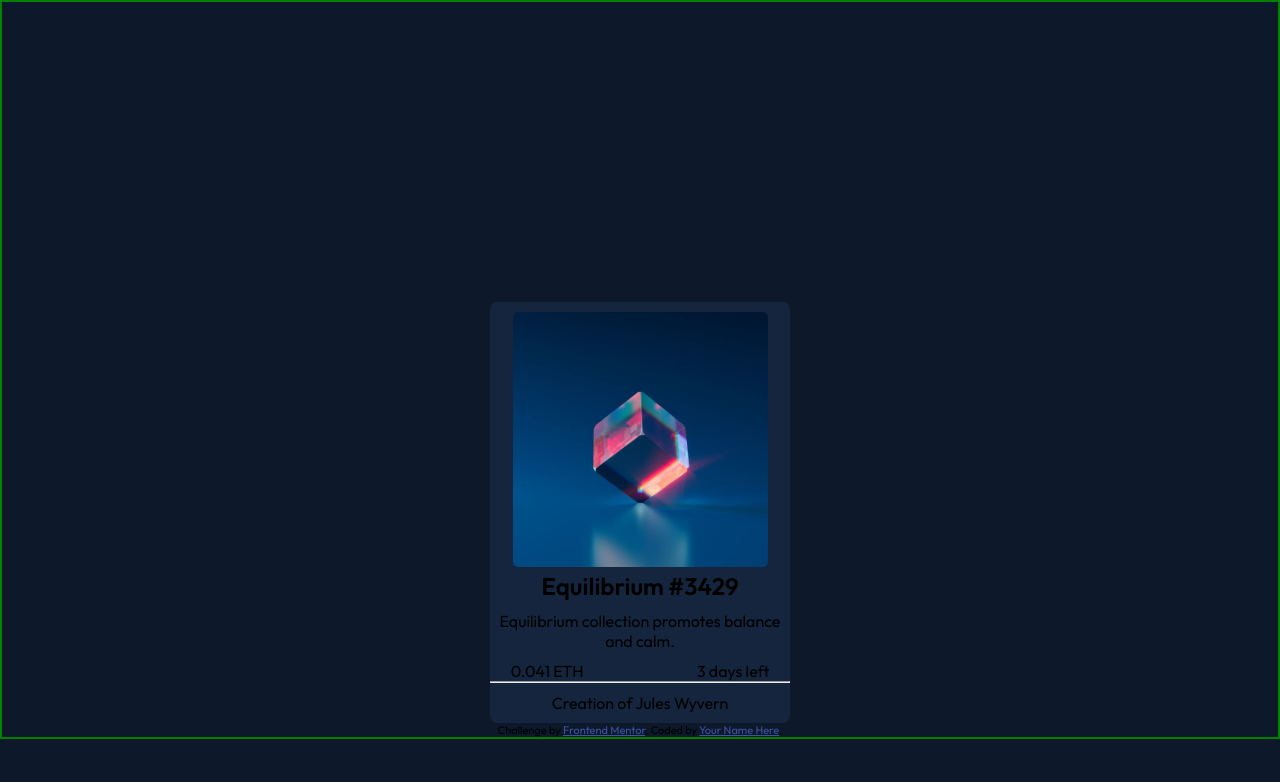
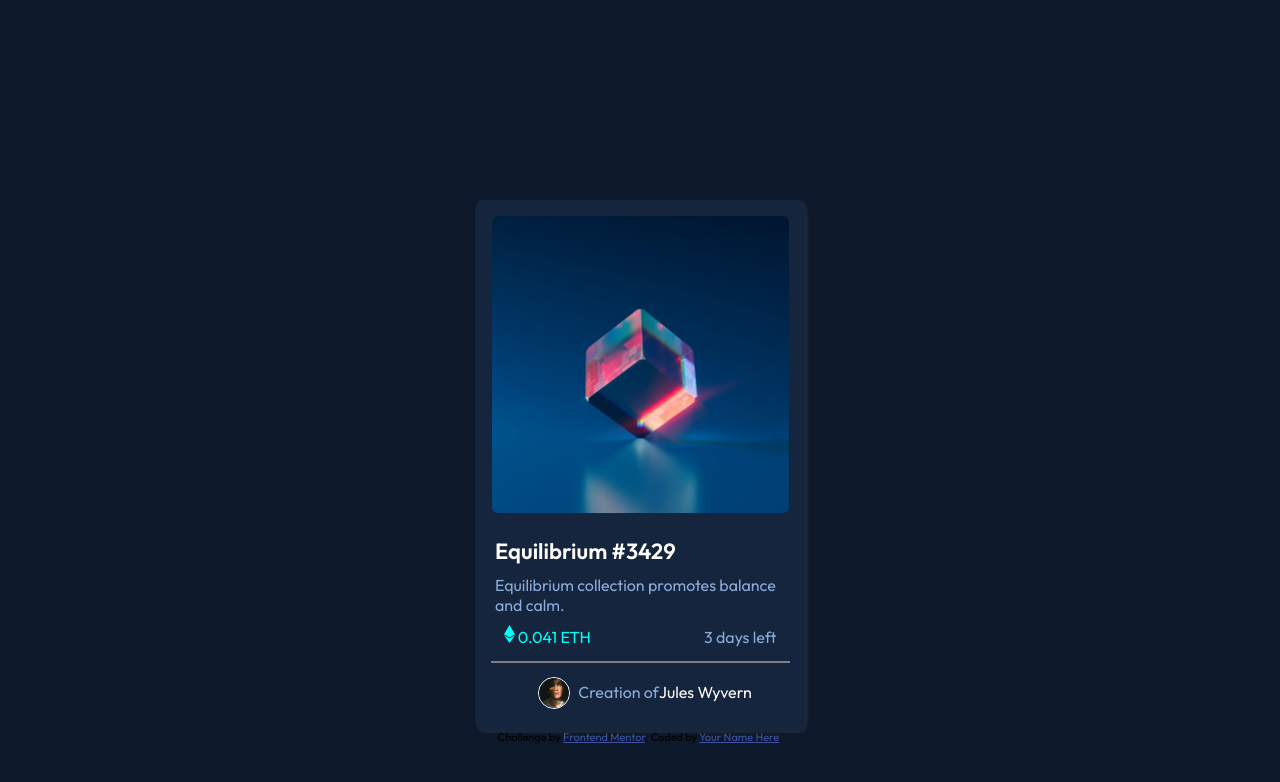
Before and after one commit to leonardodefendi/nft-card, a plain HTML site: page index.html in a window 1280 px wide. Drawn offline with Linux system fonts and the light colour scheme.

Commit message:
Finalizando desafio

```diff
--- a/index.html
+++ b/index.html
@@ -8,28 +8,33 @@
 
   <link rel="icon" type="image/png" sizes="32x32" href="./images/favicon-32x32.png">
   <link rel="stylesheet" href="style.css">
-  <link href="https://fonts.googleapis.com/css2?family=Montserrat&family=Outfit:wght@300;400;600&display=swap" rel="stylesheet">
+  <link href="https://fonts.googleapis.com/css2?family=Montserrat&family=Outfit:wght@300;400;600&display=swap"
+    rel="stylesheet">
   <title>Frontend Mentor | NFT preview card component</title>
 </head>
 
 <body>
   <main>
-    <img src="./images/image-equilibrium.jpg" alt="Imagem Equilibrium">
-    <section>
+    <img class="imagem-principal" src="./images/image-equilibrium.jpg" alt="Imagem Equilibrium">
       <h1>Equilibrium #3429</h1>
-    </section>
     <section>
       <span class="main-content">
         Equilibrium collection promotes balance and calm.
       </span>
       <span class="valor">
+        <svg width="11" height="18" xmlns="http://www.w3.org/2000/svg">
+          <path d="M11 10.216 5.5 18 0 10.216l5.5 3.263 5.5-3.262ZM5.5 0l5.496 9.169L5.5 12.43 0 9.17 5.5 0Z"
+            fill="#00FFF8" />
+        </svg>
         0.041 ETH
-      </span class="tempo">
+      </span>
+      <span class="tempo">
         3 days left
       </span>
-      <hr>
+      <hr class="linha">
       <span class="rodape-card">
-        Creation of Jules Wyvern
+        <img class="imagem-avatar" src="./images/image-avatar.png" alt="">
+        <span id="primeira-mensagem">Creation of</span><span id="segunda-mensagem">Jules Wyvern</span>
       </span>
     </section>
   </main>
--- a/style.css
+++ b/style.css
@@ -4,39 +4,84 @@
 }
 
 body {
-    border: 2px solid green;
     background-color: hsl(217, 54%, 11%);
     font-family:'Outfit', sans-serif; ;
+
 }
 
 main {
     text-align: center;
-    width: 300px;
+    width: 330px;
     margin: auto;
     background-color: hsl(216, 50%, 16%);
     border-radius: 2%;
-    margin-top: 300px;
+    margin-top: 200px;
+    height: 530px;
+    /* border: 2px solid black; */
+    box-shadow: 2px 2px 2px 1px rgba(93, 91, 99, 0.2);
+
 }
 
-img {
-    width: 85%;
+.imagem-principal {
+    width: 90%;
     border-radius: 2%;
-    margin-top: 10px;
+    margin-top: 16px;
+    margin-bottom: 20px;
+
+
 }
 h1{
     margin-bottom: 10px;
+    color: hsl(0, 0%, 100%);
+    text-align: left;
+    margin-left: 20px;
+    font-size: 22px;
 }
 .main-content{
     display: inline-block;
     margin-bottom: 10px ;
+    text-align: left;
+    padding: 0px 20px;
+    color: hsl(215, 51%, 70%);
 }
 .valor{
     margin-right: 110px;
     display: inline-block;
+    color: hsl(178, 100%, 50%);
 }
 .rodape-card{
     padding: 10px 0px;
-    display: block;
+    display: inline-block;
+    margin-right:30px;
+}
+.linha{
+    border: 1px solid gray;
+    width: 90%;
+    display: inline-block;
+}
+.imagem-avatar{
+    width: 30px;
+    border-radius: 100%;
+    border:1px solid white;
+    display: inline-block;
+    align-items: center;
+    position: absolute;
+}
+.tempo{
+    color: hsl(215, 51%, 70%);
+}
+#primeira-mensagem{
+    color: hsl(215, 51%, 70%);
+    position: relative;
+    left: 40px;
+    bottom:-5px;
+}
+#segunda-mensagem{
+    color: hsl(0, 0%, 100%);
+    position: relative;
+    left: 40px;
+    bottom:-5px;
+
 }
 
 
```
